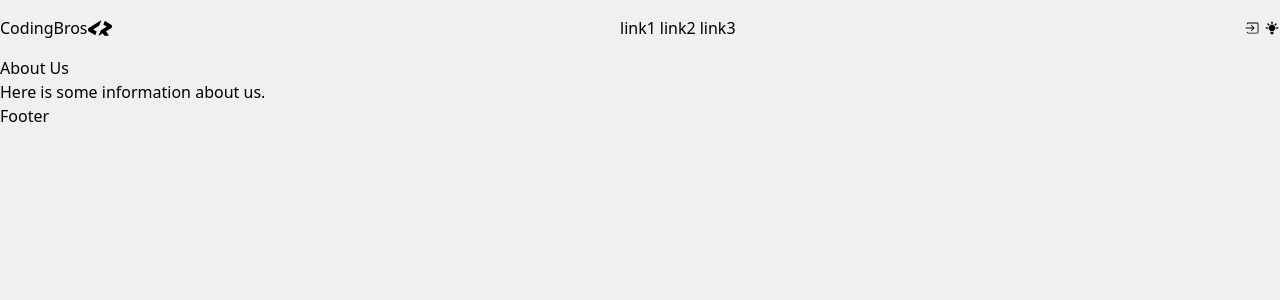
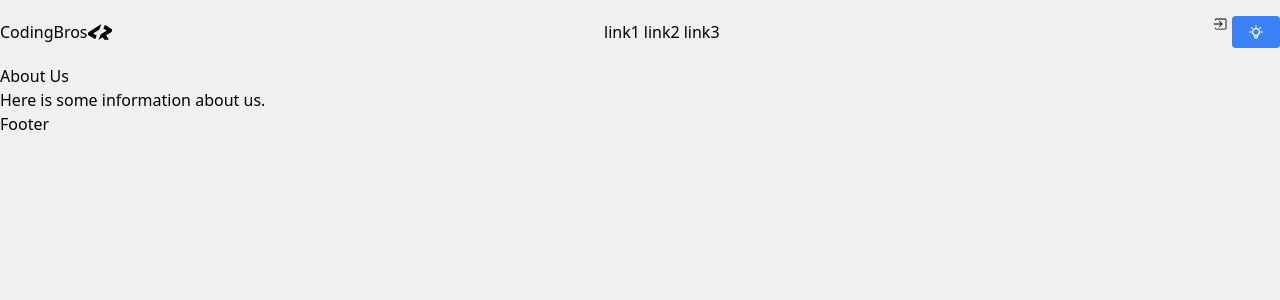
Before and after one commit to sabaudianin/NicePage, a React app: page /about in a window 1280 px wide. Shown: the top 300 px of the page. Built offline with nearby package versions, Linux system fonts and the light colour scheme.

Commit message:
toggleTheme component & fn

```diff
--- a/src/components/layout/AppLayout.jsx
+++ b/src/components/layout/AppLayout.jsx
@@ -1,5 +1,6 @@
 import React from "react";
 import { Outlet } from "react-router-dom";
+
 import { Navigation } from "../nav/Navigation";
 import { Footer } from "../footer/Footer";
 
--- a/src/components/nav/Navigation.jsx
+++ b/src/components/nav/Navigation.jsx
@@ -1,8 +1,7 @@
 import React from "react";
 import { SiCodersrank } from "react-icons/si";
 import { IoIosLogIn } from "react-icons/io";
-import { HiLightBulb } from "react-icons/hi";
-import { HiOutlineLightBulb } from "react-icons/hi";
+import { ThemeToggle } from "./ThemeToggle";
 
 export const Navigation = () => {
   return (
@@ -19,7 +18,7 @@ export const Navigation = () => {
       </div>
       <div className="flex gap-1">
         <IoIosLogIn />
-        <HiLightBulb />
+        <ThemeToggle />
       </div>
     </div>
   );
--- /dev/null
+++ b/src/components/nav/ThemeToggle.jsx
@@ -0,0 +1,27 @@
+import React, { useEffect } from "react";
+import { useSelector, useDispatch } from "react-redux";
+import { HiLightBulb } from "react-icons/hi";
+import { HiOutlineLightBulb } from "react-icons/hi";
+import { toggleTheme } from "../../redux/slices/themeSlice";
+
+export const ThemeToggle = () => {
+  const mode = useSelector((state) => state.theme.mode);
+  const dispatch = useDispatch();
+
+  useEffect(() => {
+    if (mode === "dark") {
+      document.documentElement.classList.add("dark");
+    } else {
+      document.documentElement.classList.remove("dark");
+    }
+  });
+
+  return (
+    <button
+      onClick={() => dispatch(toggleTheme())}
+      className="px-4 py-2 bg-blue-500 text-white rounded dark:bg-blue-700"
+    >
+      {mode === "light" ? <HiOutlineLightBulb /> : <HiLightBulb />}
+    </button>
+  );
+};
--- a/src/index.js
+++ b/src/index.js
@@ -1,9 +1,13 @@
 import React from "react";
 import ReactDOM from "react-dom/client";
+import { Provider } from "react-redux";
+import { store } from "./redux/store";
 import { App } from "./App";
 import "./index.css";
 
-console.log("Root element:", document.getElementById("root"));
 const root = ReactDOM.createRoot(document.getElementById("root"));
-root.render(<App />);
-console.log("App rendered");
+root.render(
+  <Provider store={store}>
+    <App />
+  </Provider>
+);
--- a/src/redux/store.js
+++ b/src/redux/store.js
@@ -1,9 +1,9 @@
-import { configureStore } from '@reduxjs/toolkit';
+import { configureStore } from "@reduxjs/toolkit";
+import themeReducer from "./slices/themeSlice";
 
-
-export const store= configureStore({
-    reducer:{
-        theme:themeReducer,
-        user:userReducer
-    }
-})
+export const store = configureStore({
+  reducer: {
+    theme: themeReducer,
+    // user:userReducer
+  },
+});
--- a/tailwind.config.js
+++ b/tailwind.config.js
@@ -1,5 +1,6 @@
 /** @type {import('tailwindcss').Config} */
 module.exports = {
+  darkMode: "class",
   content: [
     "./src/**/*.{js,jsx,ts,tsx}", // Wskazuje na pliki, w których używasz klasy Tailwind
   ],
```
